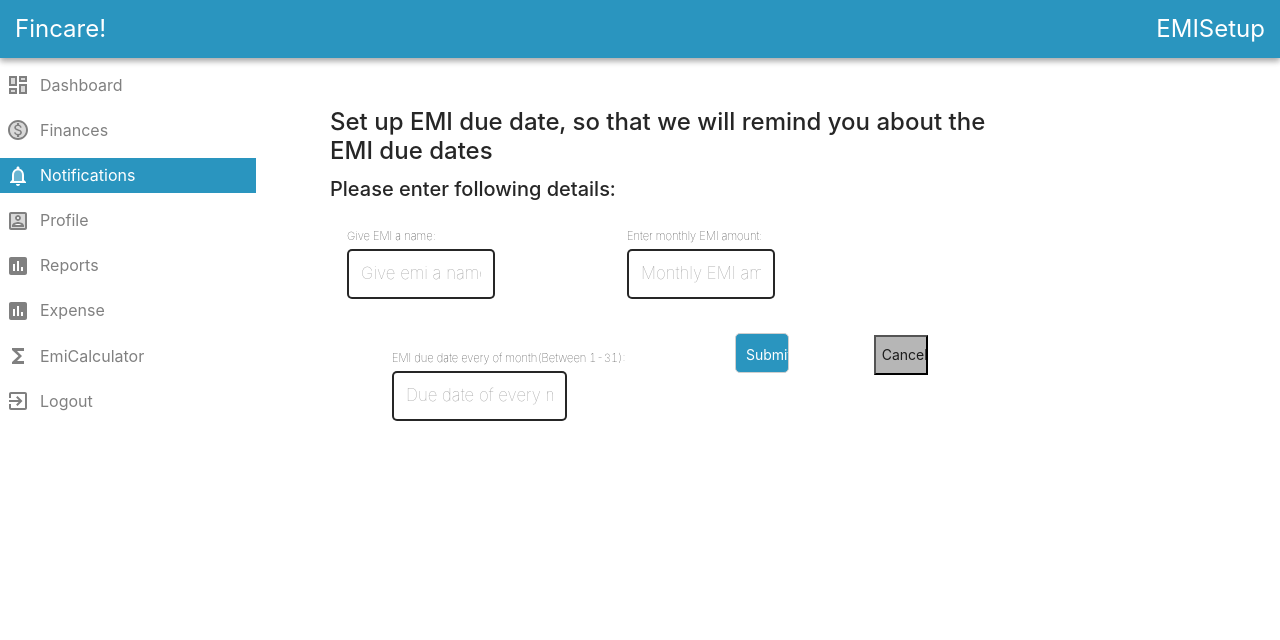
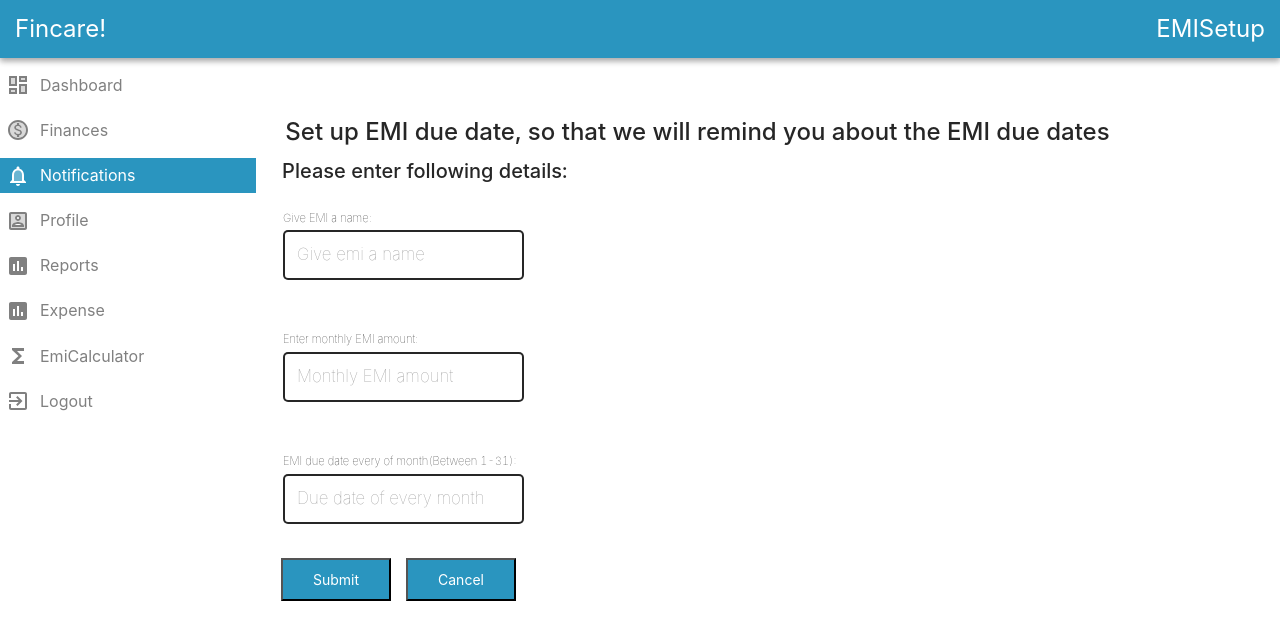
Before and after one commit to dhruvPatel-CSCI5709/group7_s21, a React (Create React App) app: page /notifications in a window 1280 px wide. Shown: the top 640 px of the page. Built offline with nearby package versions, Linux system fonts and the light colour scheme; sample sign-in values are in the browser's storage.

Commit message:
Fix css issue

```diff
--- a/src/components/notification/emi_setup.css
+++ b/src/components/notification/emi_setup.css
@@ -1,9 +1,25 @@
 .setup-emi {
     position: relative;
     justify-content: center;
-    margin-left: 280px;
+    margin-left: 380px;
     padding: 50px;
-    width: 60%;
+    width: 80%;
+    display: block;
+    height: 600px;
+}
+
+.table-form {
+    margin-top: 60px;
+    margin-left: 0px;
+}
+
+.table-form table,td,tr,th {
+    border: 0px solid black;
+    margin-left: 0px;
+}
+
+.table-form tr {
+    height: 100px;
 }
 
 .emi-input {
@@ -12,6 +28,7 @@
     position: relative;
     justify-content: center;
     align-items: center;
+    display: block;
 }
 
 #due-date {
@@ -22,8 +39,8 @@
 .emi-input input {
     border: 2px solid;
     border-radius: 5px;
-    display: inline-block;
-    width: 60%;
+    display: block;
+    width: 98%;
     padding: 12px;
     font-size: 14px;
 }
@@ -51,28 +68,27 @@
 }
 
 .submit-button {
-    margin-left: 80px;
-    margin-bottom: 10px;
-    height: 35px;
+    display: inline-flex;
+    justify-content: space-around;
 }
 
-.submit-button input {
+.submit-button button{
     position: relative;
-
-    width: 25%;
-    height: 40px;
+    height: 43px;
     background-color: #2a95bf;
     color: white;
+    margin-left: 15px;
+    width: 110px;
 }
 
+/*
 .submit-button button {
-    margin-left: 85px;
     position: relative;
-    width: 25%;
-    height: 40px;
+    width: 45%;
+    height: 30px;
     background-color: #b6b6b6;
 }
-
+*/
 .emi-success {
     margin-top: 50px;
 }
--- a/src/components/notification/emi_setup.js
+++ b/src/components/notification/emi_setup.js
@@ -1,8 +1,8 @@
 import React, {Component} from "react";
-import "./emi_setup.css";
 import EMISuccess from "./emi_success";
 import Header from "../header/Header";
 import Sidebar from "../sidebar/Sidebar";
+import "./emi_setup.css";
 
 export default class SetUpEMIDueDate extends Component {
     #success = 0;
@@ -34,10 +34,8 @@ export default class SetUpEMIDueDate extends Component {
         const emi_amount_str = emi_amount.value
         if (this.checkNotEmpty(emi_amount_str) === false) {
             this.setError(emi_amount, "EMI amount is a mandatory field")
-            return;
         } else if (this.checkNumeric(emi_amount_str) === false) {
             this.setError(emi_amount, "EMI Amount must be numeric and integer");
-            return;
         } else {
             this.removeError(emi_amount);
         }
@@ -102,10 +100,12 @@ export default class SetUpEMIDueDate extends Component {
     }
 
     clearText() {
-        document.getElementById("emi-form").reset();
         let emi_name = document.getElementById('emi_name');
+        emi_name.value='';
         let emi_amount = document.getElementById('emi_amount');
+        emi_amount.value='';
         let emi_due_date = document.getElementById('emi_due_date');
+        emi_due_date.value='';
         const e = emi_name.parentElement;
         e.className = 'emi-input success';
         emi_amount.parentElement.className = 'emi-input success';
@@ -113,44 +113,46 @@ export default class SetUpEMIDueDate extends Component {
     }
 
     render() {
-        return <>
-            <div>
+        return (
+            <React.Fragment>
                 <Header title="EMISetup"/>
                 <Sidebar/>
-                {!this.state.redirect ? (
-
-                    <div>
-                        <div className="setup-emi">
-                            <h4>Set up EMI due date, so that we will remind you about the EMI due dates</h4>
-                            <h5>Please enter following details:</h5>
-                            <form id="emi-form" onSubmit={this.validateForm}>
+                <div className={"table-form"}>
+                    <div className="form-h">
+                    <h4>&nbsp;&nbsp;&nbsp;Set up EMI due date, so that we will remind you about the EMI due dates</h4>
+                    <h5>&nbsp;&nbsp;&nbsp;Please enter following details:</h5>
+                    </div>
+                    <table>
+                        <tr>
                             <div className={"emi-input"}>
                                 <label>Give EMI a name: </label>
                                 <input type="text" id="emi_name" placeholder="Give emi a name"/>
                                 <small>dummy_error_message</small>
                             </div>
+                        </tr>
+                        <tr>
                             <div className={"emi-input"}>
                                 <label>Enter monthly EMI amount: </label>
                                 <input type="text" id="emi_amount" placeholder="Monthly EMI amount"/>
                                 <small>dummy_error_message</small>
                             </div>
+                        </tr>
+                        <tr>
                             <div className={"emi-input"}>
-                                    <div id={"due-date"}>
                                 <label>EMI due date every of month(Between 1-31): </label>
                                 <input type="text" id="emi_due_date" placeholder="Due date of every month"/>
                                 <small>dummy_error_message</small>
                             </div>
+                        </tr>
+                        <tr>
+                            <div className={"submit-button"}>
+                                <button type={"submit"} onClick={this.validateForm}>Submit</button>
+                                <button type={"submit"} onClick={this.clearText}>Cancel</button>
                             </div>
-                                <div className={"submit-button"}>
-                                    <input type={"submit"} value={"Submit"}/>
-                                    <button type={"button"} onClick={this.clearText}>Cancel</button>
+                        </tr>
+                    </table>
                 </div>
-                            </form>
-                        </div>
-                    </div>
-                ) : (<EMISuccess emi_name={this.state.emi_name} emi_amount={this.state.emi_amount}
-                                 emi_due_date={this.state.emi_due_date}/>)}
-            </div>
-        </>
+            </React.Fragment>
+        )
     }
 }
```
Lines whose indentation alone changed are shown as unchanged.
